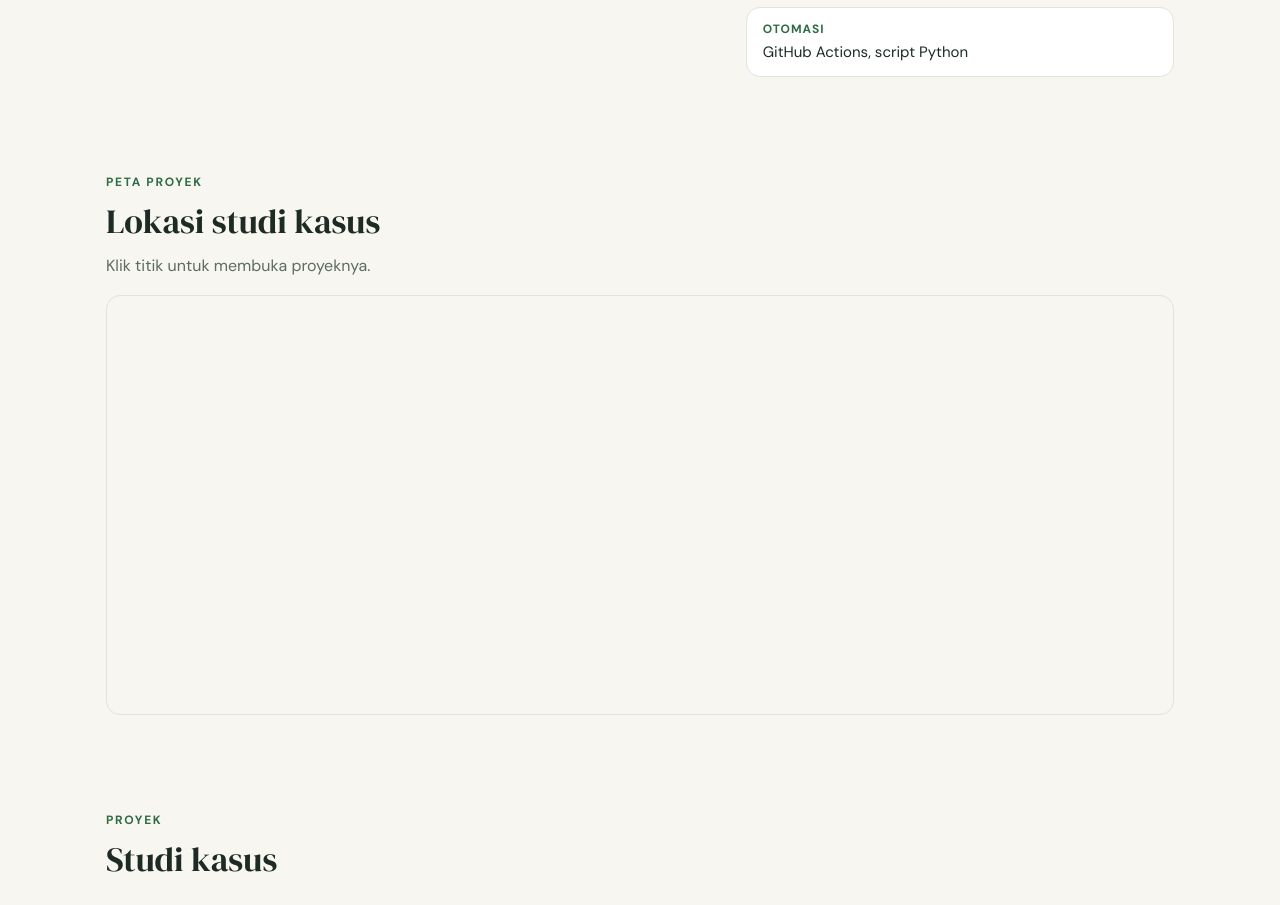
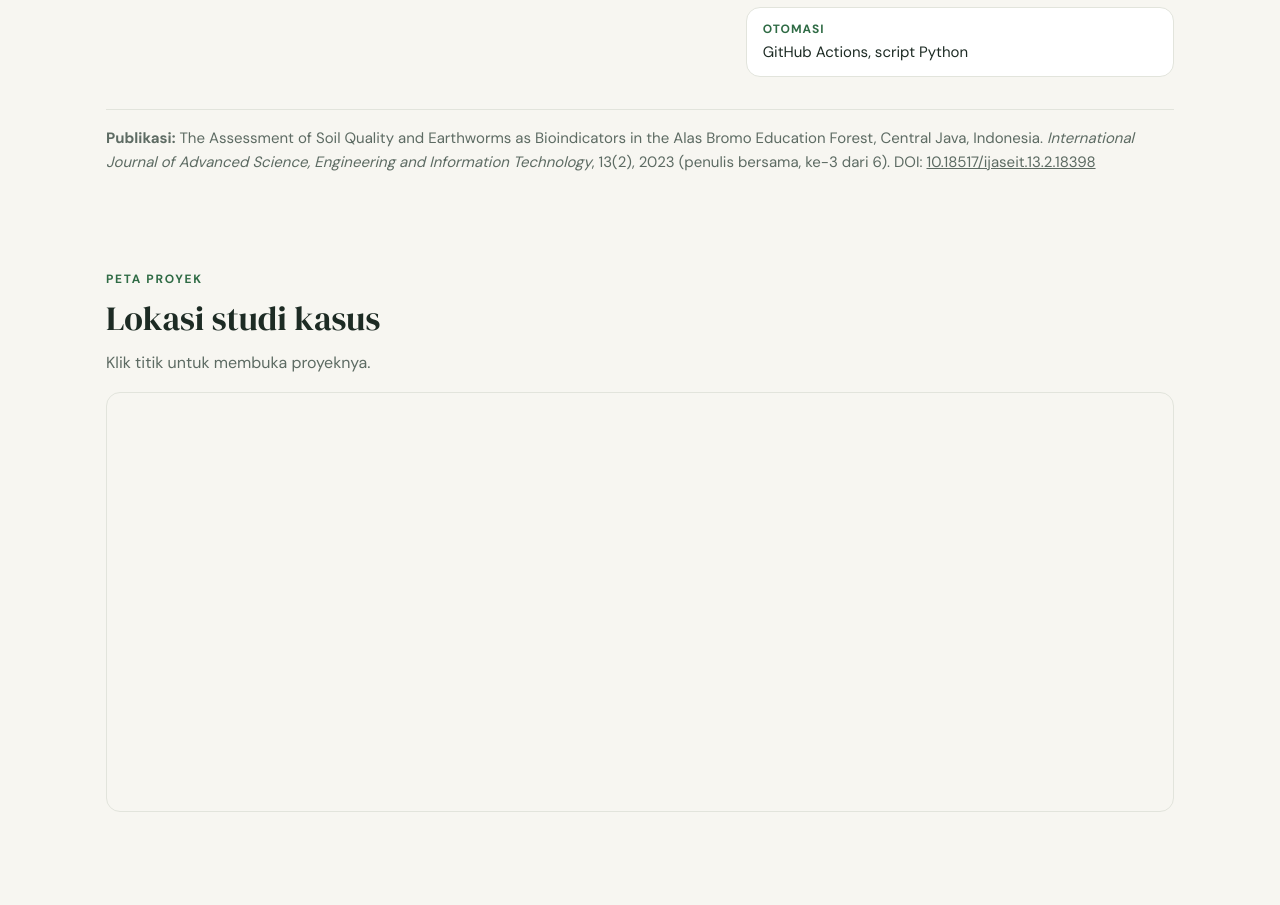
Before and after one commit to ArsyaDika/ArsyaDika.github.io, a plain HTML site: page index.html in a window 1280 px wide. Shown: the part 1086-1991 px from the top of the page. Drawn offline with nearby package versions, Linux system fonts and the light colour scheme; no server answers; a script that the page names is missing.

Commit message:
Add publication line, move carbon dashboard first, use canonical earthquake repo link
Co-Authored-By: Claude Sonnet 5.5 <noreply@anthropic.com>
Claude-Session: https://claude.ai/code/session_01U3KtHcbQtKnkPUMfGshAzy

```diff
--- a/assets/style.css
+++ b/assets/style.css
@@ -126,3 +126,5 @@ h3 { font-size: 18px; margin: 0 0 6px; line-height: 1.3; }
   .nav nav { gap: 14px; }
   .map { height: 320px; }
 }
+
+.publication { margin: 32px 0 0; padding-top: 16px; border-top: 1px solid var(--line); color: var(--muted); font-size: 15px; }
--- a/index.html
+++ b/index.html
@@ -57,6 +57,7 @@
       <li><b>Otomasi</b>GitHub Actions, script Python</li>
     </ul>
   </div>
+  <p class="publication"><b>Publikasi:</b> The Assessment of Soil Quality and Earthworms as Bioindicators in the Alas Bromo Education Forest, Central Java, Indonesia. <i>International Journal of Advanced Science, Engineering and Information Technology</i>, 13(2), 2023 (penulis bersama, ke-3 dari 6). DOI: <a href="https://doi.org/10.18517/ijaseit.13.2.18398" target="_blank" rel="noopener">10.18517/ijaseit.13.2.18398</a></p>
 </section>
 
 <section id="webmap" class="section">
```
Also changed, not shown: 1 other file.
